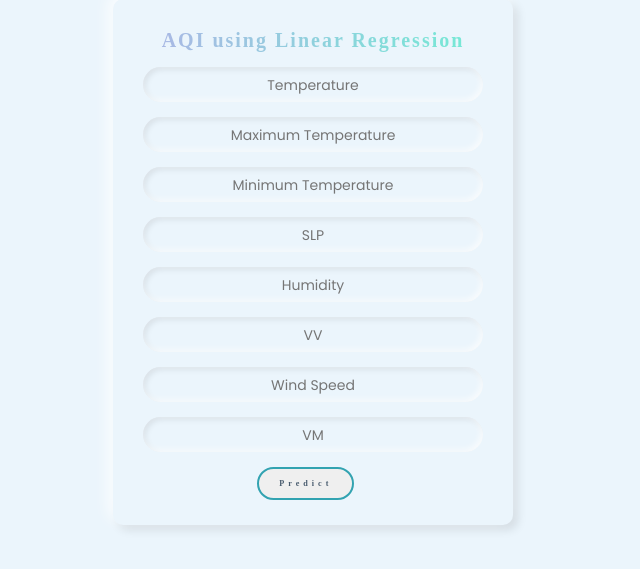
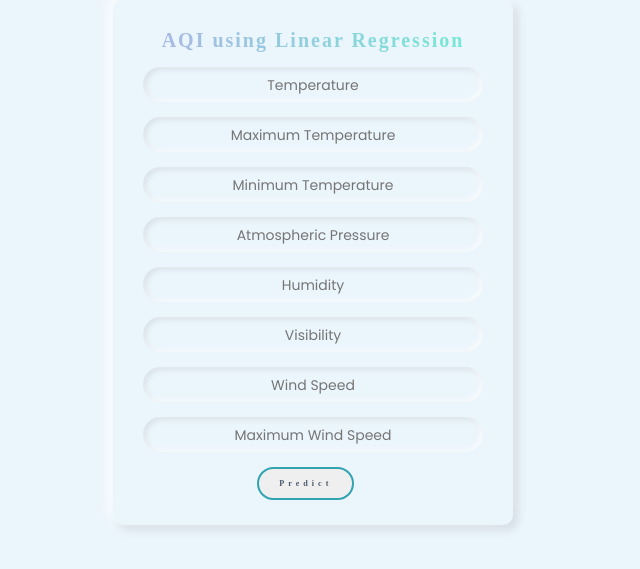
Before and after one commit to testsido/aqiv2, a Flask app: page /Linear in a window 1280 px wide. Shown: the part 138-707 px from the top of the page, without its empty margins (327-967 px from the left). Run offline with Flask 2, Linux system fonts and the light colour scheme.

Commit message:
Update Linear.html
Changed the Abbreviations of Linear Page

```diff
--- a/templates/Linear.html
+++ b/templates/Linear.html
@@ -31,7 +31,7 @@
             </div>
             <div class="inputBox">
                 <!-- <label> Tm </label> -->
-                <input type="text" name="SLP" placeholder="SLP" required="required">
+                <input type="text" name="SLP" placeholder="Atmospheric Pressure" required="required">
             </div>
             <div class="inputBox">
                 <!-- <label> Tm </label> -->
@@ -39,7 +39,7 @@
             </div>
             <div class="inputBox">
                 <!-- <label> Tm </label> -->
-                <input type="text"  name="VV" placeholder="VV" required="required">
+                <input type="text"  name="VV" placeholder="Visibility" required="required">
             </div>
             <div class="inputBox">
                 <!-- <label> Tm </label> -->
@@ -47,7 +47,7 @@
             </div>
             <div class="inputBox">
                 <!-- <label> Tm </label> -->
-                <input type="text" name="VM" placeholder="VM" required="required">
+                <input type="text" name="VM" placeholder="Maximum Wind Speed" required="required">
             </div>
             <button type="submit" class="btn">Predict</button>
         </div>
```
